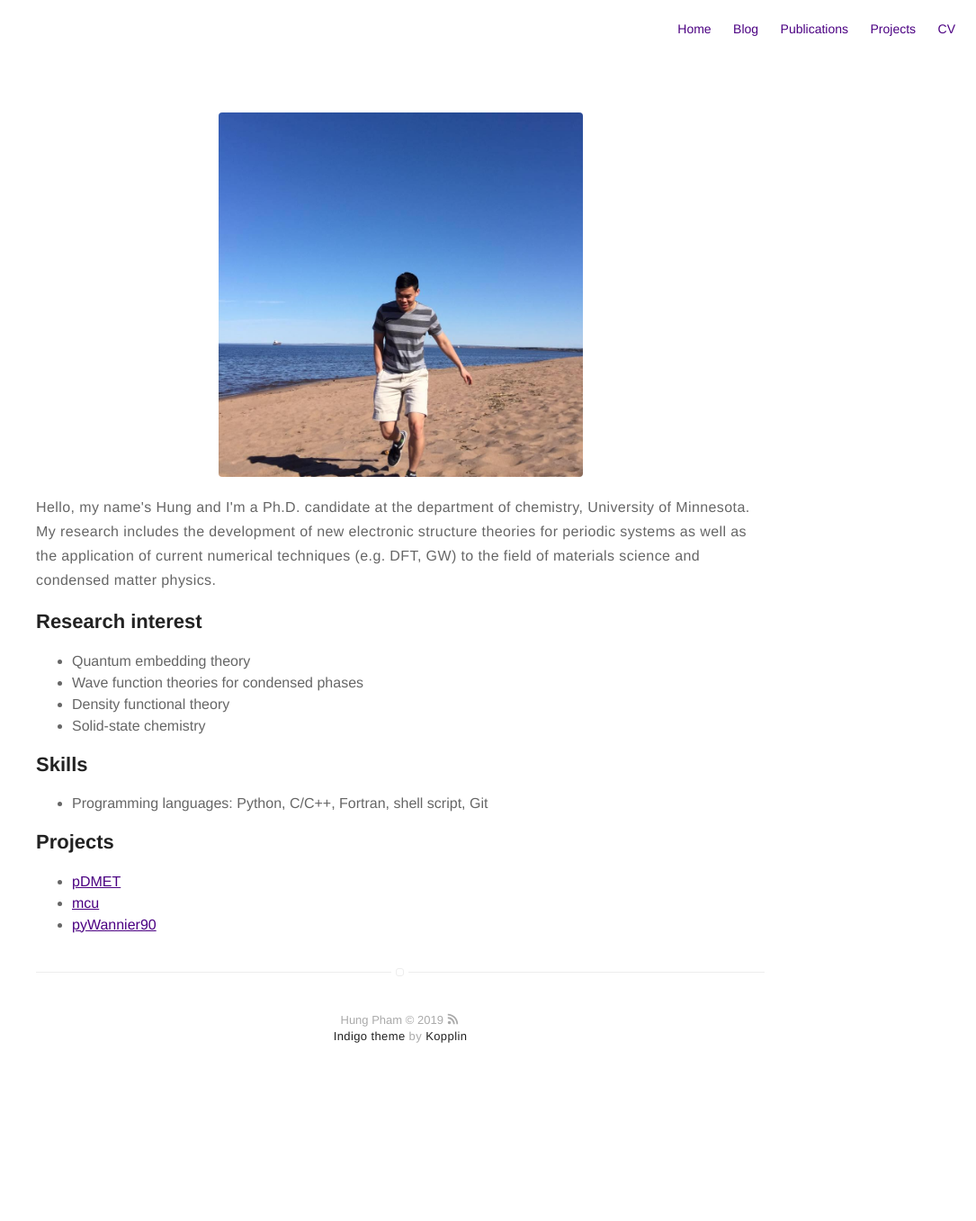
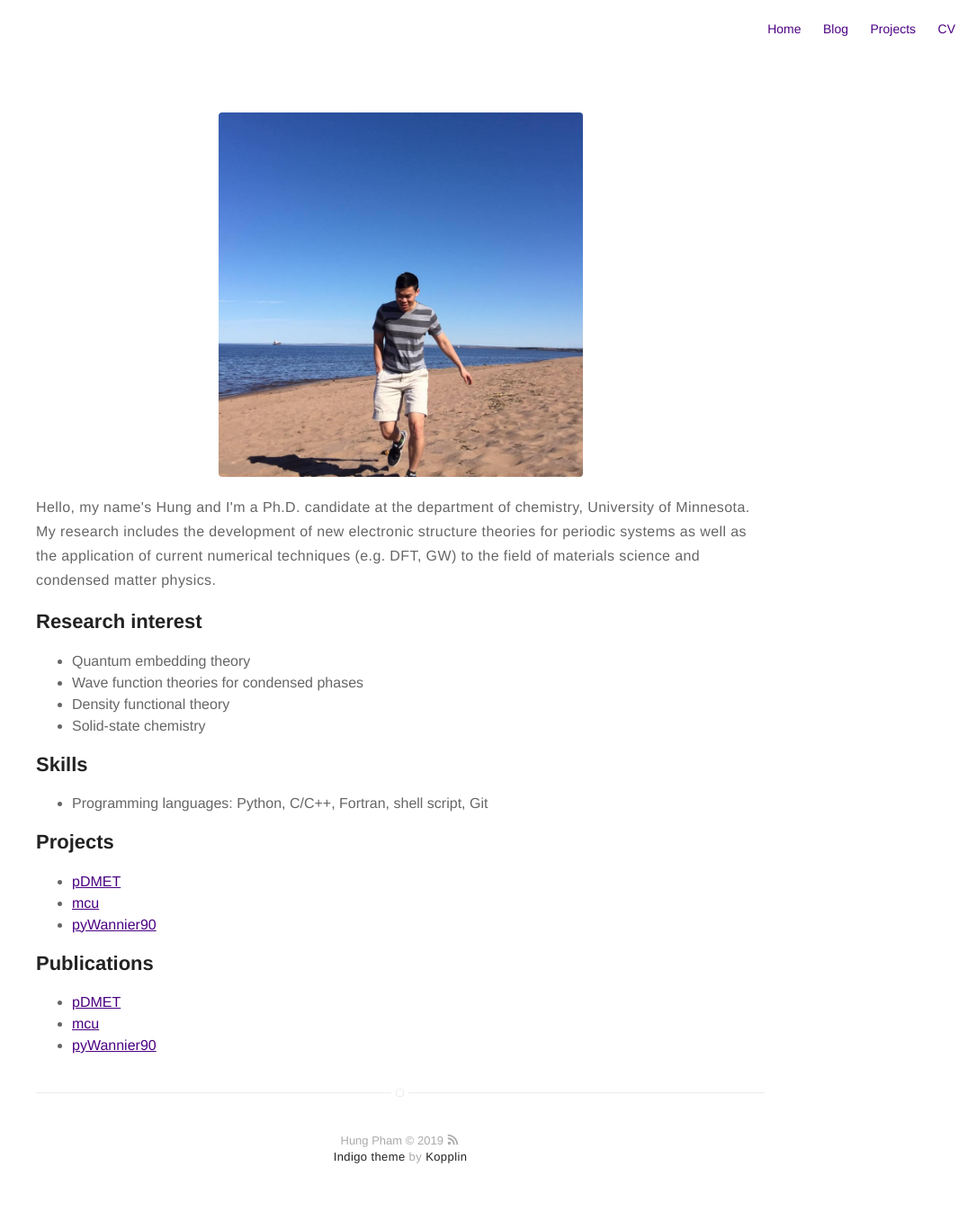
Before and after one commit to hungpham2017/hungpham2017.github.io, a Jekyll site: the page built from about.md, in a window 1280 px wide. Shown: the whole page at 90% size, without its empty margins (195-1280 px from the left). Built offline with Jekyll 4.4.1, drawn with Linux system fonts in a browser that asks for light colours; before the commit the page ends 1223 px from its top, so only the background shows below that.

Commit message:
projects

```diff
--- a/_config.yml
+++ b/_config.yml
@@ -77,9 +77,6 @@ projects: true
 about: true
 blog: true
 
-# if you don't need "publications", comment them out below
-publications: true
-
 # do you want to show the "read time" of the posts?
 read-time: true
 
--- a/_includes/nav.html
+++ b/_includes/nav.html
@@ -22,14 +22,6 @@
             {% endif %}
         {% endif %}
 
-        {% if site.publications == true %}
-            {% if page.title != "Publications" %}
-                <li class="item">
-                    <a class="link" href="{{ site.url }}/publications">Publications</a>
-                </li>
-            {% endif %}
-        {% endif %}
-
         {% if site.projects == true %}
             {% if page.title != "Projects" %}
                 <li class="item">
--- a/about.md
+++ b/about.md
@@ -30,3 +30,11 @@ layout: page
 	<li><a href="https://github.com/hungpham2017/mcu">mcu</a></li>
 	<li><a href="https://github.com/hungpham2017/pyWannier90">pyWannier90</a></li>
 </ul>
+
+<h2>Publications</h2>
+
+<ul>
+	<li><a href="https://github.com/hungpham2017/pDMET">pDMET</a></li>
+	<li><a href="https://github.com/hungpham2017/mcu">mcu</a></li>
+	<li><a href="https://github.com/hungpham2017/pyWannier90">pyWannier90</a></li>
+</ul>
```
